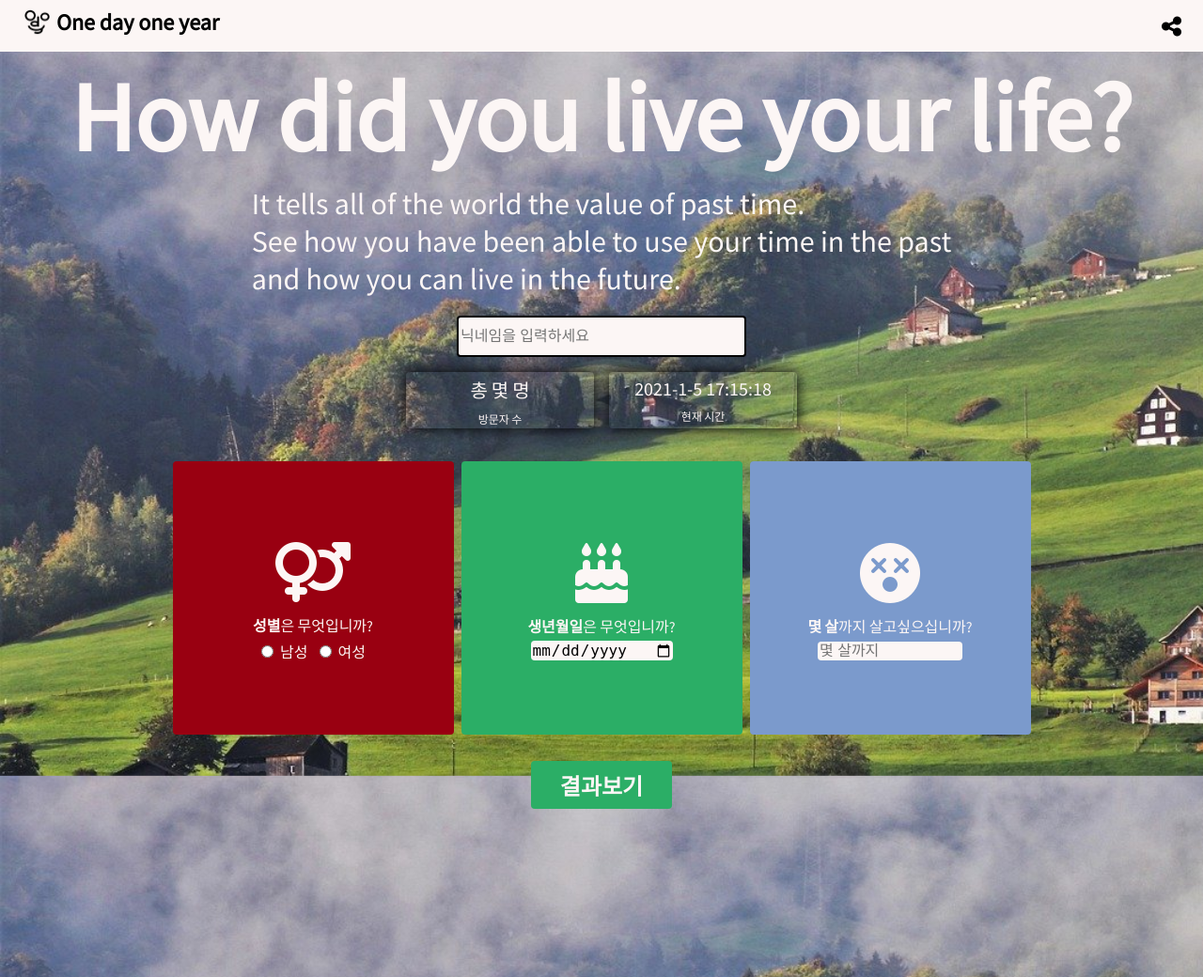
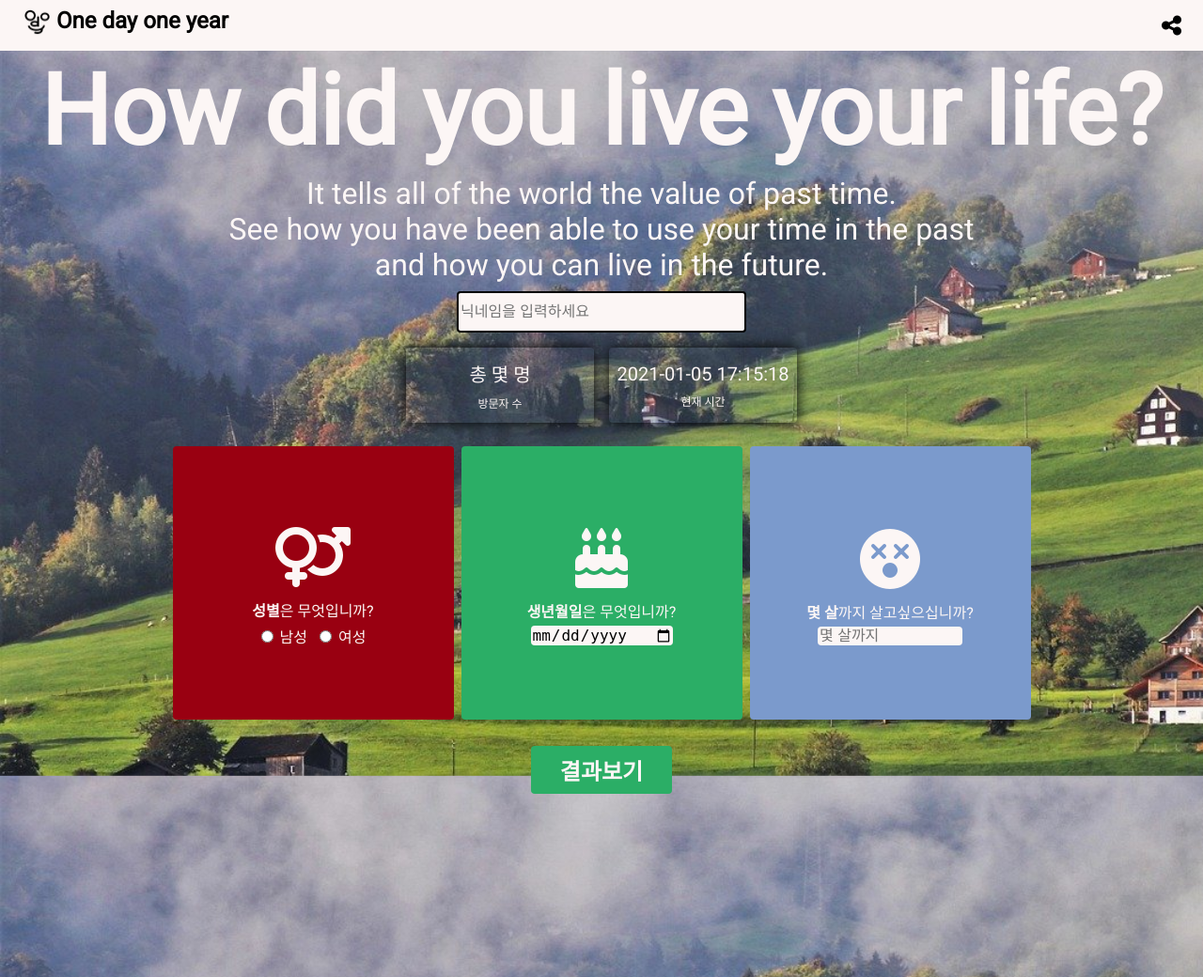
Before and after one commit to shinjuno123/one-day-one-year, a Django app: page / in a window 1280 px wide. Shown: the top 1040 px of the page at 94% size. Run offline with Django 3.2, Linux system fonts and the light colour scheme; some libraries are stand-ins or nearby versions.

Commit message:
modified time, font/added alert

```diff
--- a/odoyApp/static/odoyApp/odoymain.css
+++ b/odoyApp/static/odoyApp/odoymain.css
@@ -6,7 +6,7 @@ body {
   background-image: url("./images/morning.jpg");
   background-size: 1550px;
   background-attachment: fixed;
-  font-family: "Source Sans Pro";
+  font-family: "Roboto";
 }
 
 a {
@@ -134,11 +134,13 @@ label {
   color: #fcf6f5;
   font-size: 104px;
   font-weight: bold;
+  text-align: center;
 }
 
 #subtitle {
   color: #fcf6f5;
   font-size: 32px;
+  text-align: center;
 }
 
 .nickname-input {
@@ -205,10 +207,11 @@ header {
 
 .visitdiv {
   display: flex;
-  height: 60px;
+  height: 80px;
   width: 200px;
   flex-direction: column;
   align-items: center;
+  justify-content: center;
   border-radius: 4px;
   box-shadow: 0px 0px 15px black;
   margin: 8px;
@@ -216,7 +219,7 @@ header {
 
 .timediv {
   display: flex;
-  height: 60px;
+  height: 80px;
   width: 200px;
   flex-direction: column;
   align-items: center;
--- a/odoyApp/static/odoyApp/odoymain.js
+++ b/odoyApp/static/odoyApp/odoymain.js
@@ -3,7 +3,7 @@ const clock = document.getElementById("timelbl")
 // 현재시간을 출력하는 함수
 function printClock() {
     var currentTime = new Date();
-    var calendar = currentTime.getFullYear() + "-" + (currentTime.getMonth()+1) + "-" + currentTime.getDate() + " ";
+    var calendar = currentTime.getFullYear() + "-" + addZeros((currentTime.getMonth()+1),2) + "-" + addZeros(currentTime.getDate(),2) + " ";
     var currentHours = addZeros(currentTime.getHours(),2);
     var currentMinutes = addZeros(currentTime.getMinutes(),2);
     var currentSeconds = addZeros(currentTime.getSeconds(),2);
@@ -13,27 +13,8 @@ function printClock() {
     setTimeout("printClock()",1000);
 }
 
-// 시간에 맞게 배경 이미지 변경할 예정
-// function changeBackground() {
-//     var hour = new Date();
-//     var currentHour = hour.getHours();
-//     var urls = "";
-
-//     if((currentHour >= 20 && currentHour <= 24)||(currentHour >= 0 && currentHour <= 4)){
-//         document.body.style.backgroundImage = "url('images/morning.png')";
-//     }else if(currentHour >= 4 && currentHour <= 12) {
-
-//     }else if(currentHour >= 12 && currentHour <= 20){
-
-//     }
-
-
-//     setTimeout("changeBackground()", 3600000);
-// }
-
 window.onload = function() {
     printClock();
-    // changeBackground();
 }
 
 // 시간이 1의 자리일 때 0을 추가하여 두자리 수로 보이게 하기 위함
@@ -46,6 +27,10 @@ function addZeros(num, digit) {
         }
     }
     return zero+num;
+}
+
+function result_btn() {
+        alert("내용을 모두 입력해주세요.");
 }
 
 let share_button = document.getElementById("share-button");
--- a/odoyApp/templates/odoymain.html
+++ b/odoyApp/templates/odoymain.html
@@ -9,8 +9,10 @@ runserver {% endcomment %} -->
   <meta name="viewport" content="width=device-width, initial-scale=1.0,user-scalable=no" />
   <title>One day one year</title>
   <link rel="stylesheet" href="../static/odoyApp/odoymain.css" type="text/css" />
+  <!-- Icon -->
   <script src="https://kit.fontawesome.com/bc1f5db172.js" crossorigin="anonymous"></script>
-  <link href="https://fonts.googleapis.com/css2?family=Source+Sans+Pro&display=swap" rel="stylesheet" />
+  <!-- Font -->
+  <link href="https://fonts.googleapis.com/css2?family=Roboto&display=swap" rel="stylesheet">
 </head>
 
 <body onload="changeBackground()" id="body">
@@ -35,11 +37,6 @@ runserver {% endcomment %} -->
       </div>
       <button id="share-button" type="button" class="fas fa-share-alt"></button>
     </header>
-
-
-
-
-
     <div class="definition">
       <label id="title"> How did you live your life? </label>
       <label id="subtitle">
@@ -101,7 +98,7 @@ runserver {% endcomment %} -->
             </div>
           </section>
         </div>
-        <input class="result" type="submit" value="결과보기" />
+        <input class="result" type="submit" value="결과보기" onclick="result_btn()"/>
       </div>
     </main>
 
@@ -113,4 +110,6 @@ runserver {% endcomment %} -->
   <script src="../static/odoyApp/odoymain.js"></script>
 </body>
 
+  <!-- 페이지 이동 처리 부분 -->
+  <iframe name="iframe1" style="display: none;"></iframe>
 </html>
```
Also changed, not shown: README.txt.
